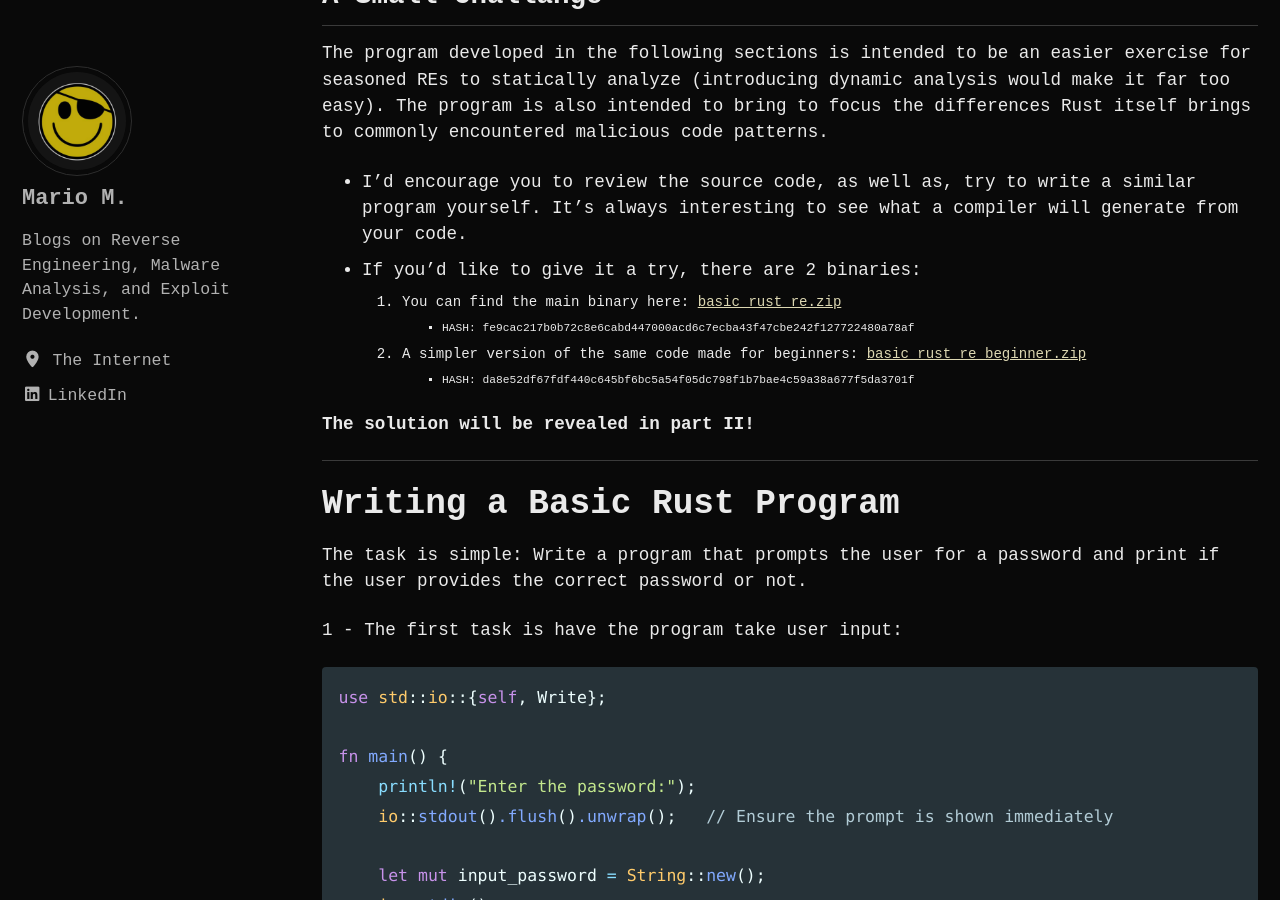
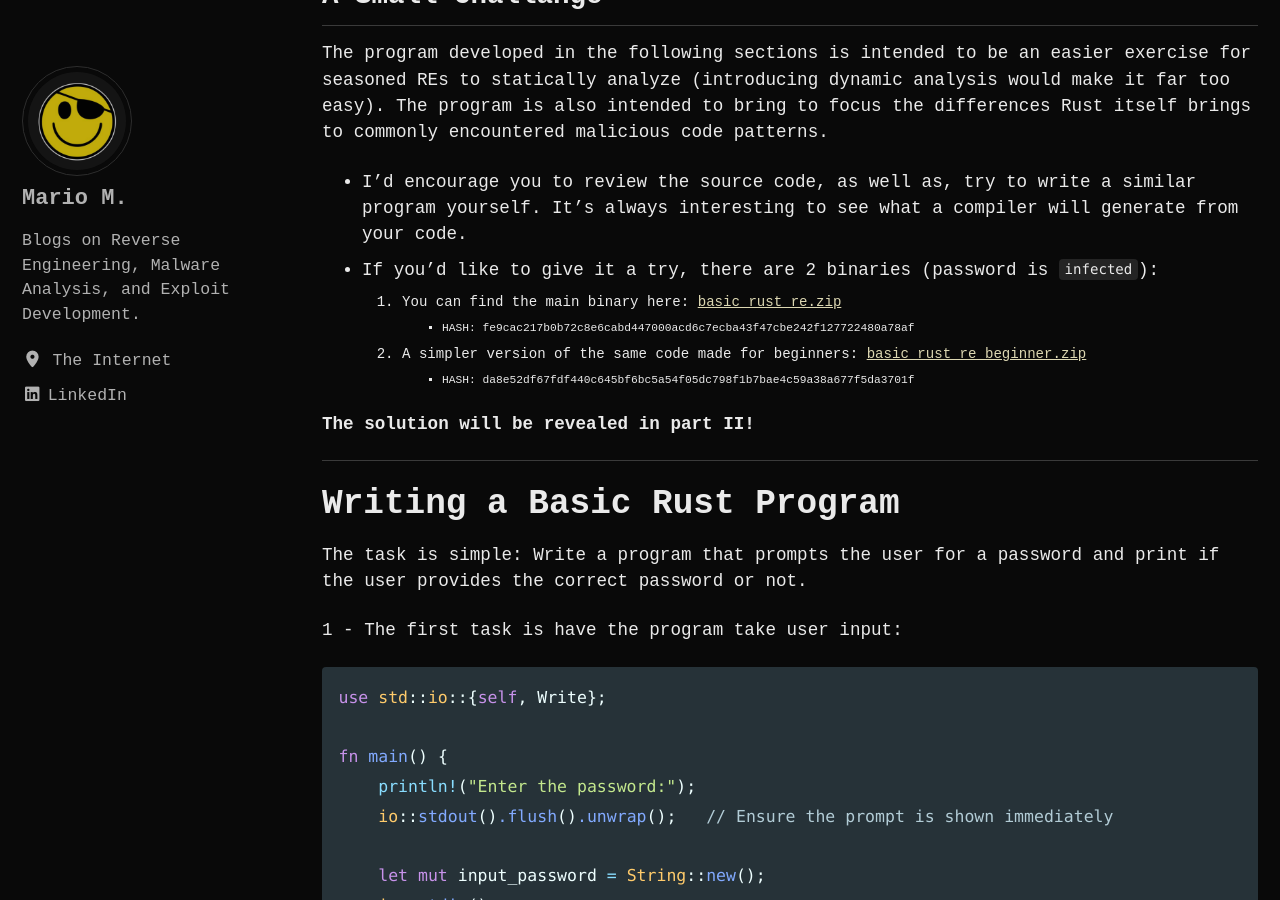
Before and after one commit to mariom3/mariom3.github.io, a Jekyll site: the page built from _posts/2025-11-05-rust-binary-analysis1.markdown, in a window 1280 px wide and 900 px high, scrolled down 2673 px. Built offline with Jekyll 4.4.1, drawn with Linux system fonts in a browser that asks for light colours; cached includes are drawn as plain includes.

Commit message:
Corrected note on files

```diff
--- a/_posts/2025-11-05-rust-binary-analysis1.markdown
+++ b/_posts/2025-11-05-rust-binary-analysis1.markdown
@@ -30,7 +30,7 @@ For those diving deeper, this BlackHat talk is also a great watch:
 ## A Small Challange
 The program developed in the following sections is intended to be an easier exercise for seasoned REs to statically analyze (introducing dynamic analysis would make it far too easy). The program is also intended to bring to focus the differences Rust itself brings to commonly encountered malicious code patterns.
 - I'd encourage you to review the source code, as well as, try to write a similar program yourself. It's always interesting to see what a compiler will generate from your code.
-- If you'd like to give it a try, there are 2 binaries:
+- If you'd like to give it a try, there are 2 binaries (password is `infected`):
     1. You can find the main binary here: [basic_rust_re.zip](/assets/basic_rust_re.zip)
     - HASH: fe9cac217b0b72c8e6cabd447000acd6c7ecba43f47cbe242f127722480a78af
     2. A simpler version of the same code made for beginners: [basic_rust_re_beginner.zip](/assets/basic_rust_re_beginner.zip)
```
